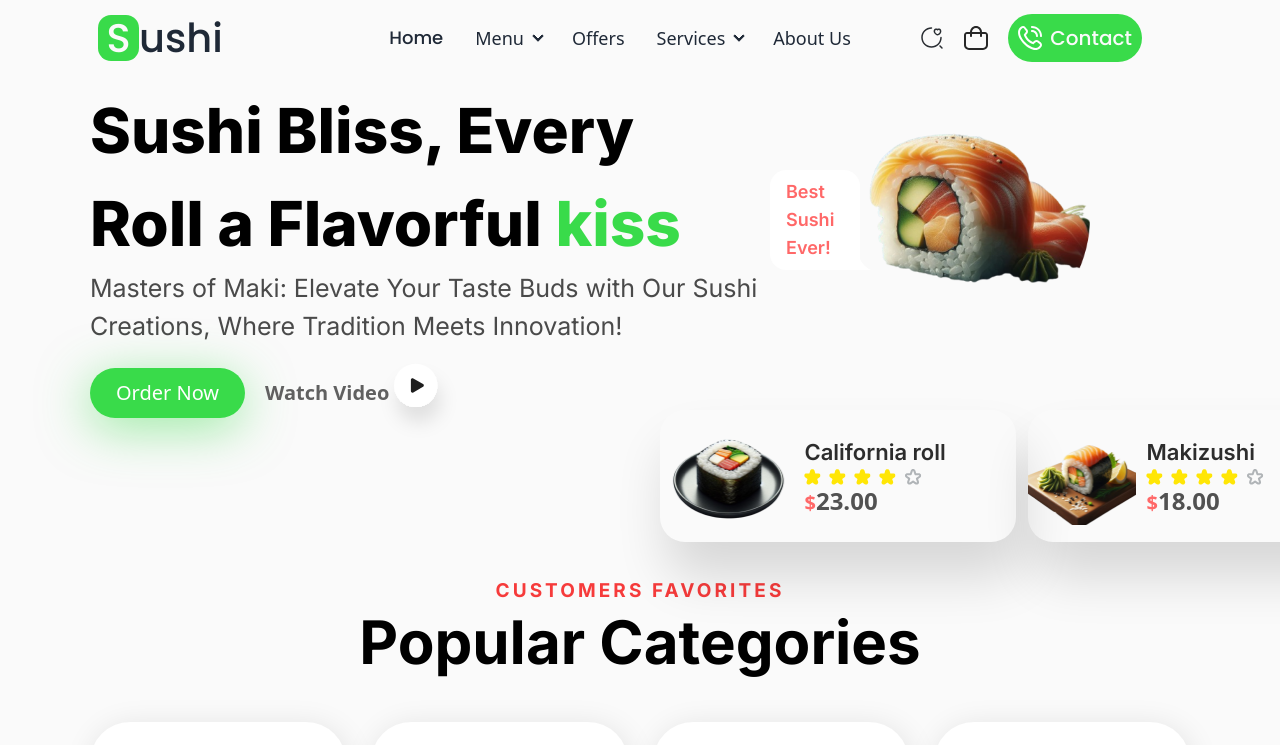
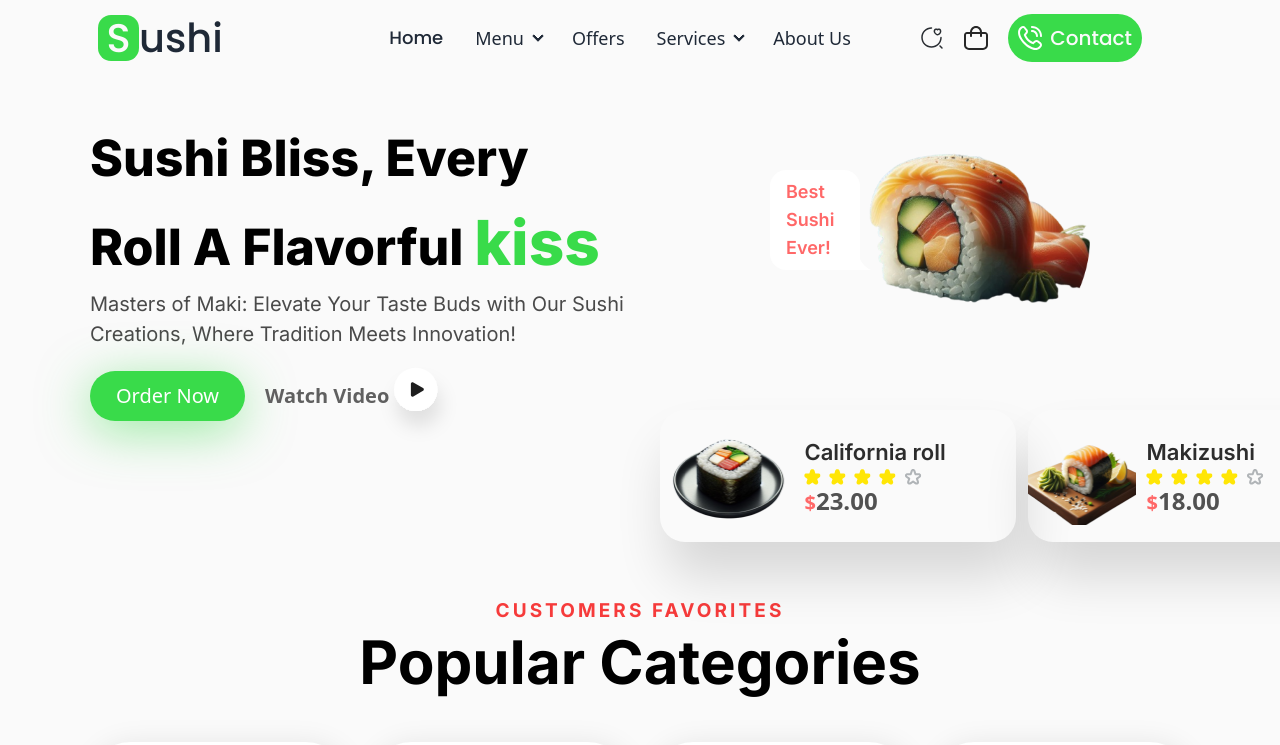
Before and after one commit to Maxwell011/sushi-experience, a React (Vite) app: page / in a window 1280 px wide. Shown: the top 745 px of the page. Built offline with nearby package versions, Linux system fonts and the light colour scheme.

Commit message:
Updated banner

```diff
--- a/src/App.tsx
+++ b/src/App.tsx
@@ -14,15 +14,16 @@ function App() {
       <main className="">
         <Nav />
         <section className="">
-          <div className="flex items-center mb-[-190px]">
+          <div className="flex items-center mb-[-190px] mt-5">
             <div className="mb-[320px]">
-              <h1 className="text-normal-black text-[62px] font-extrabold font-inter w-[600px]">
-                Sushi Bliss, Every Roll a Flavorful{" "}
+              <h1 className="text-normal-black text-[50px] font-extrabold font-inter w-[600px]">
+                Sushi Bliss, Every <br />
+                Roll A Flavorful{" "}
                 <span className="text-light-green text-[62px] font-extrabold">
                   kiss
                 </span>
               </h1>
-              <p className="text-[#4A4A4A] text-[25px] not-italic font-normal font-inter w-[825px]">
+              <p className="text-[#4A4A4A] text-[20px] not-italic font-normal font-inter w-[825px]">
                 Masters of Maki: Elevate Your Taste Buds with Our Sushi <br />
                 Creations, Where Tradition Meets Innovation!
               </p>
```
